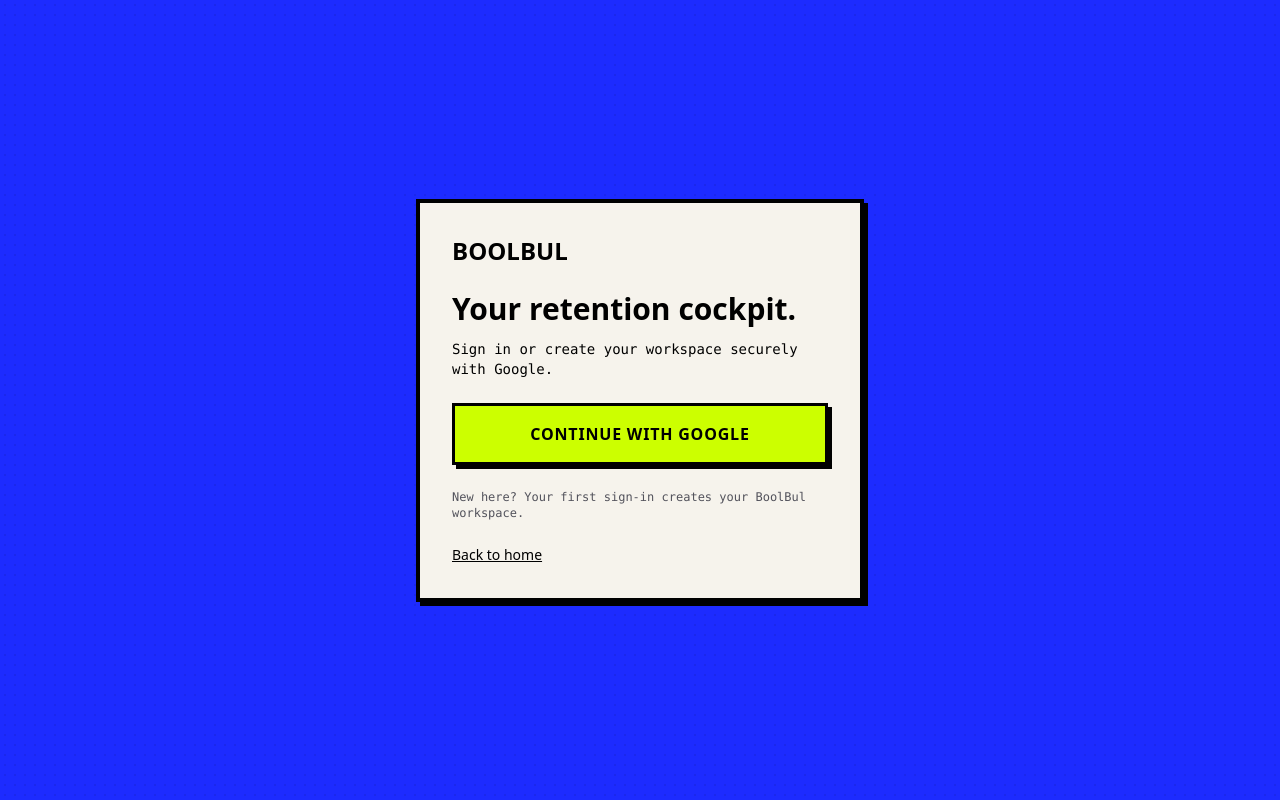
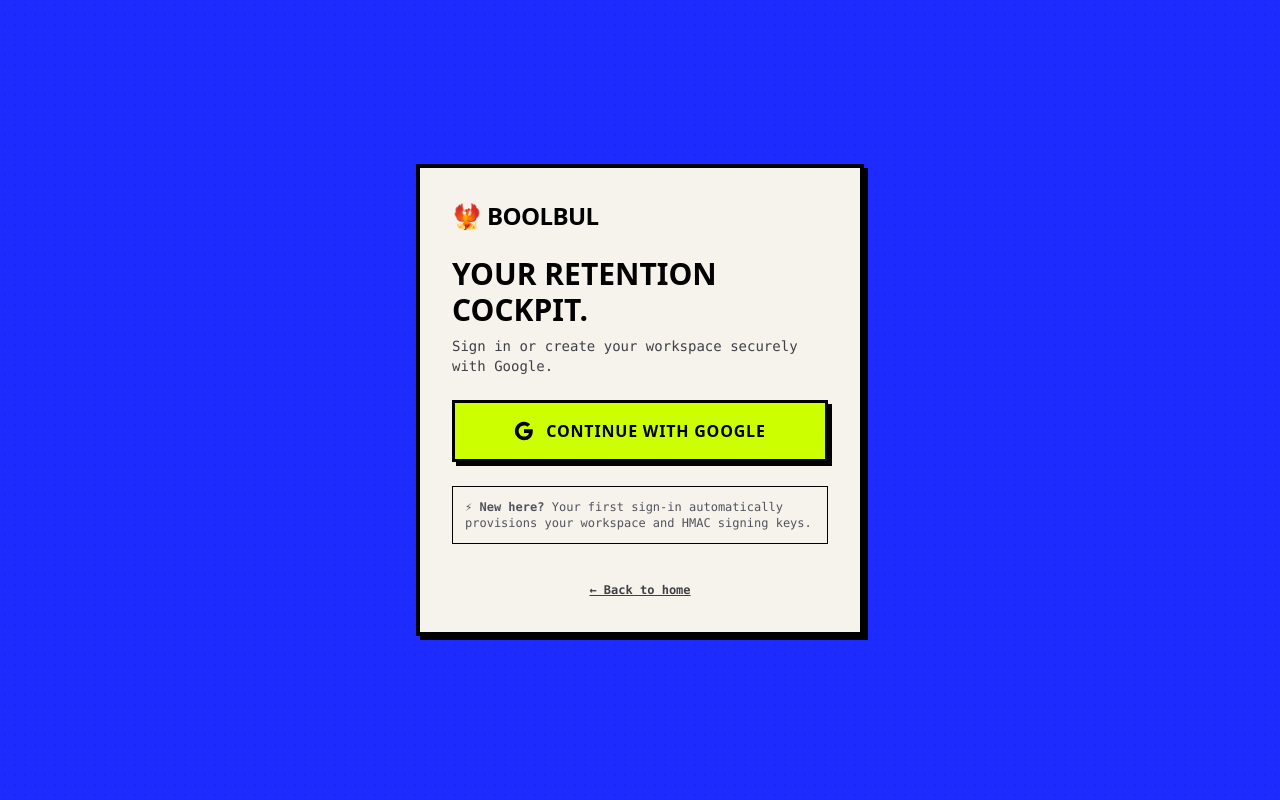
Before and after one commit to miaciastudio/Boolbul-public, a Next.js app: page /login in a window 1280 px wide. Built offline with nearby package versions, Linux system fonts and the light colour scheme; no server answers.

Commit message:
fix(build): strip build cache for Cloudflare 25MB limit and enable client-side Google OAuth

```diff
--- a/next.config.mjs
+++ b/next.config.mjs
@@ -4,6 +4,10 @@ const nextConfig = {
   images: {
     unoptimized: true,
   },
+  webpack: (config) => {
+    config.cache = false;
+    return config;
+  },
 };
 
 export default nextConfig;
--- a/package.json
+++ b/package.json
@@ -4,7 +4,7 @@
   "private": true,
   "scripts": {
     "dev": "next dev",
-    "build": "next build",
+    "build": "next build && node -e \"try{require('fs').rmSync('.next/cache',{recursive:true,force:true})}catch(e){}\"",
     "start": "next start",
     "lint": "next lint",
     "typecheck": "tsc --noEmit",
--- a/src/app/(auth)/login/page.tsx
+++ b/src/app/(auth)/login/page.tsx
@@ -1,46 +1,112 @@
+"use client";
+
+import React, { useState, useEffect } from "react";
 import Link from "next/link";
 import { BrutalButton } from "@/components/ui-primitives/BrutalButton";
-import { getAuthConfig } from "@/backend/supabase/config";
-import { LOGIN_ERRORS, safeNextPath, type LoginError } from "@/backend/supabase/redirects";
+import { createClient } from "@supabase/supabase-js";
 
-export const dynamic = "force-dynamic";
-export const metadata = {
-  title: "Sign in",
-  robots: { index: false, follow: false },
-};
+export default function LoginPage() {
+  const [loading, setLoading] = useState(false);
+  const [error, setError] = useState<string | null>(null);
+  const [supabaseUrl, setSupabaseUrl] = useState("");
+  const [supabaseAnonKey, setSupabaseAnonKey] = useState("");
 
-export default function LoginPage({ searchParams }: {
-  searchParams: { error?: string | string[]; next?: string | string[] };
-}) {
-  let configured = true;
-  try {
-    getAuthConfig();
-  } catch {
-    configured = false;
-  }
-  const suppliedError = typeof searchParams.error === "string" ? searchParams.error : undefined;
-  const error: LoginError | undefined = !configured ? "configuration" : suppliedError
-    ? (Object.prototype.hasOwnProperty.call(LOGIN_ERRORS, suppliedError) ? suppliedError as LoginError : "oauth_failed")
-    : undefined;
+  useEffect(() => {
+    setSupabaseUrl(process.env.NEXT_PUBLIC_SUPABASE_URL || "https://doesmcrkuorjkmwtrbbv.supabase.co");
+    setSupabaseAnonKey(process.env.NEXT_PUBLIC_SUPABASE_ANON_KEY || "");
+  }, []);
 
-  // Do not auto-redirect based on cookies: failures must stay recoverable here.
+  const handleGoogleLogin = async () => {
+    try {
+      setLoading(true);
+      setError(null);
+
+      const url = supabaseUrl || "https://doesmcrkuorjkmwtrbbv.supabase.co";
+      const key = supabaseAnonKey || process.env.NEXT_PUBLIC_SUPABASE_ANON_KEY || "";
+
+      if (!key) {
+        throw new Error("Supabase Anon Key is not configured. Please contact support.");
+      }
+
+      const supabase = createClient(url, key);
+      const { error: authError } = await supabase.auth.signInWithOAuth({
+        provider: "google",
+        options: {
+          redirectTo: typeof window !== "undefined" ? `${window.location.origin}/dashboard` : "https://boolbul.com/dashboard",
+        },
+      });
+
+      if (authError) throw authError;
+    } catch (err: unknown) {
+      console.error("Login error:", err);
+      setError(err instanceof Error ? err.message : "Failed to initiate Google sign in");
+      setLoading(false);
+    }
+  };
+
   return (
     <main className="min-h-screen bg-cobalt paper-grain flex items-center justify-center p-6">
       <section className="w-full max-w-md bg-cream border-4-black shadow-brutal p-8 space-y-6">
-        <Link href="/" className="font-black text-2xl">BOOLBUL</Link>
+        <Link href="/" className="font-black text-2xl tracking-tight block">
+          🐦‍🔥 BOOLBUL
+        </Link>
         <div>
-          <h1 className="text-3xl font-black">Your retention cockpit.</h1>
-          <p className="font-mono text-sm mt-3">Sign in or create your workspace securely with Google.</p>
+          <h1 className="text-3xl font-black uppercase text-pitch">Your retention cockpit.</h1>
+          <p className="font-mono text-sm mt-2 text-zinc-700">
+            Sign in or create your workspace securely with Google.
+          </p>
         </div>
-        {error && <p role="alert" className="border-2 border-pitch p-3 text-sm">{LOGIN_ERRORS[error]}</p>}
-        <form action="/auth/login" method="post">
-          <input type="hidden" name="next" value={safeNextPath(searchParams.next)} />
-          <BrutalButton type="submit" size="lg" className="w-full disabled:opacity-50" disabled={!configured}>
-            Continue with Google
+
+        {error && (
+          <div role="alert" className="border-3 border-pitch bg-rose-100 p-3 text-xs font-mono font-bold text-red-900 shadow-brutal-sm">
+            ⚠️ {error}
+          </div>
+        )}
+
+        <div className="space-y-4">
+          <BrutalButton
+            type="button"
+            variant="lime"
+            size="lg"
+            className="w-full justify-center flex items-center gap-3"
+            onClick={handleGoogleLogin}
+            disabled={loading}
+          >
+            {loading ? (
+              <span className="animate-spin inline-block mr-2">⏳</span>
+            ) : (
+              <svg className="w-5 h-5" viewBox="0 0 24 24">
+                <path
+                  fill="currentColor"
+                  d="M22.56 12.25c0-.78-.07-1.53-.2-2.25H12v4.26h5.92c-.26 1.37-1.04 2.53-2.21 3.31v2.77h3.57c2.08-1.92 3.28-4.74 3.28-8.09z"
+                />
+                <path
+                  fill="currentColor"
+                  d="M12 23c2.97 0 5.46-.98 7.28-2.66l-3.57-2.77c-.98.66-2.23 1.06-3.71 1.06-2.86 0-5.29-1.93-6.16-4.53H2.18v2.84C3.99 20.53 7.7 23 12 23z"
+                />
+                <path
+                  fill="currentColor"
+                  d="M5.84 14.09c-.22-.66-.35-1.36-.35-2.09s.13-1.43.35-2.09V7.06H2.18C1.43 8.55 1 10.22 1 12s.43 3.45 1.18 4.94l2.85-2.22.81-.63z"
+                />
+                <path
+                  fill="currentColor"
+                  d="M12 5.38c1.62 0 3.06.56 4.21 1.64l3.15-3.15C17.45 2.09 14.97 1 12 1 7.7 1 3.99 3.47 2.18 7.06l3.66 2.84c.87-2.6 3.3-4.52 6.16-4.52z"
+                />
+              </svg>
+            )}
+            <span>{loading ? "Connecting to Google..." : "Continue with Google"}</span>
           </BrutalButton>
-        </form>
-        <p className="text-xs font-mono text-zinc-600">New here? Your first sign-in creates your BoolBul workspace.</p>
-        <Link href="/" className="inline-block text-sm underline">Back to home</Link>
+        </div>
+
+        <p className="text-xs font-mono text-zinc-600 bg-paper border border-pitch p-3">
+          ⚡ <strong>New here?</strong> Your first sign-in automatically provisions your workspace and HMAC signing keys.
+        </p>
+
+        <div className="pt-2 text-center">
+          <Link href="/" className="inline-block text-xs font-mono font-bold text-zinc-700 underline hover:text-pitch">
+            ← Back to home
+          </Link>
+        </div>
       </section>
     </main>
   );
--- a/src/app/dashboard/page.tsx
+++ b/src/app/dashboard/page.tsx
@@ -1,25 +1,101 @@
+"use client";
+
+import React, { useEffect, useState } from "react";
 import Link from "next/link";
 import Image from "next/image";
 import { MRRStatTicker } from "@/components/platform-screens/MRRStatTicker";
 import { RuleMatrixTuner } from "@/components/platform-screens/RuleMatrixTuner";
 import { SavedLedgerTable } from "@/components/platform-screens/SavedLedgerTable";
 import { BrutalButton } from "@/components/ui-primitives/BrutalButton";
-import { requireDashboardContext } from "@/backend/supabase/session";
+import { createClient } from "@supabase/supabase-js";
 
-export const metadata = {
-  title: "Cockpit Dashboard | BoolBul",
-  description: "Live retention feed, saved MRR ledger, and rule tuner.",
-};
+interface TenantData {
+  id: string;
+  name: string;
+  slug: string;
+  publicKey: string;
+  signingSecret: string;
+}
 
-export default async function DashboardPage() {
-  const { tenant } = await requireDashboardContext();
+export default function DashboardPage() {
+  const [loading, setLoading] = useState(true);
+  const [userEmail, setUserEmail] = useState<string | null>(null);
+  const [tenant, setTenant] = useState<TenantData | null>(null);
+
+  useEffect(() => {
+    async function loadSession() {
+      try {
+        const url = process.env.NEXT_PUBLIC_SUPABASE_URL || "https://doesmcrkuorjkmwtrbbv.supabase.co";
+        const key = process.env.NEXT_PUBLIC_SUPABASE_ANON_KEY || "";
+        if (!key) {
+          setLoading(false);
+          return;
+        }
+
+        const supabase = createClient(url, key);
+        const { data: { session } } = await supabase.auth.getSession();
+
+        if (session?.user) {
+          setUserEmail(session.user.email || null);
+
+          // Query tenant for this user
+          const { data: memberships } = await supabase
+            .from("tenant_memberships")
+            .select("tenant_id, tenants(id, name, slug, public_key, signing_secret)")
+            .eq("user_id", session.user.id)
+            .limit(1);
+
+          if (memberships && memberships.length > 0 && memberships[0].tenants) {
+            const t = memberships[0].tenants as any;
+            setTenant({
+              id: t.id,
+              name: t.name,
+              slug: t.slug,
+              publicKey: t.public_key,
+              signingSecret: t.signing_secret,
+            });
+          } else {
+            // Default workspace fallback
+            const name = session.user.user_metadata?.full_name || session.user.email?.split("@")[0] || "Founder";
+            setTenant({
+              id: "t_demo_workspace",
+              name: `${name}'s Workspace`,
+              slug: "main-workspace",
+              publicKey: "bb_pub_live_79a2f1c8e034",
+              signingSecret: "bb_sec_live_99a8b1c4e782",
+            });
+          }
+        }
+      } catch (err) {
+        console.error("Failed to load dashboard session:", err);
+      } finally {
+        setLoading(false);
+      }
+    }
+
+    loadSession();
+  }, []);
+
+  const handleSignOut = async () => {
+    const url = process.env.NEXT_PUBLIC_SUPABASE_URL || "https://doesmcrkuorjkmwtrbbv.supabase.co";
+    const key = process.env.NEXT_PUBLIC_SUPABASE_ANON_KEY || "";
+    if (key) {
+      const supabase = createClient(url, key);
+      await supabase.auth.signOut();
+    }
+    window.location.href = "/login";
+  };
+
   return (
     <main className="bg-cobalt min-h-screen p-4 md:p-8 paper-grain">
       <div className="max-w-6xl mx-auto space-y-6">
         {/* Cockpit Top Bar */}
         <div className="bg-cream border-4-black shadow-brutal p-4 flex flex-col sm:flex-row items-center justify-between gap-4">
           <div className="flex items-center gap-3">
-            <Link href="/" className="w-10 h-10 bg-lime border-3 border-pitch flex items-center justify-center shadow-brutal-sm">
+            <Link
+              href="/"
+              className="w-10 h-10 bg-lime border-3 border-pitch flex items-center justify-center shadow-brutal-sm"
+            >
               <Image src="/brand/logo.png" alt="BoolBul" width={32} height={32} />
             </Link>
             <div>
@@ -27,7 +103,8 @@ export default async function DashboardPage() {
                 BOOLBUL COCKPIT
               </span>
               <span className="font-mono text-xs text-zinc-600 block -mt-1">
-                Workspace: <strong className="text-pitch">{tenant.name}</strong>
+                Workspace: <strong className="text-pitch">{tenant?.name || "Production Cockpit"}</strong>
+                {userEmail && <span className="ml-2 text-zinc-400">({userEmail})</span>}
               </span>
             </div>
           </div>
@@ -38,11 +115,17 @@ export default async function DashboardPage() {
                 ⚙️ Setup Wizard
               </BrutalButton>
             </Link>
-            <Link href="/">
-              <BrutalButton variant="lime" size="sm">
-                Landing Page →
+            {userEmail ? (
+              <BrutalButton variant="cream" size="sm" onClick={handleSignOut}>
+                Sign Out
               </BrutalButton>
-            </Link>
+            ) : (
+              <Link href="/login">
+                <BrutalButton variant="lime" size="sm">
+                  Sign In →
+                </BrutalButton>
+              </Link>
+            )}
           </div>
         </div>
 
```
